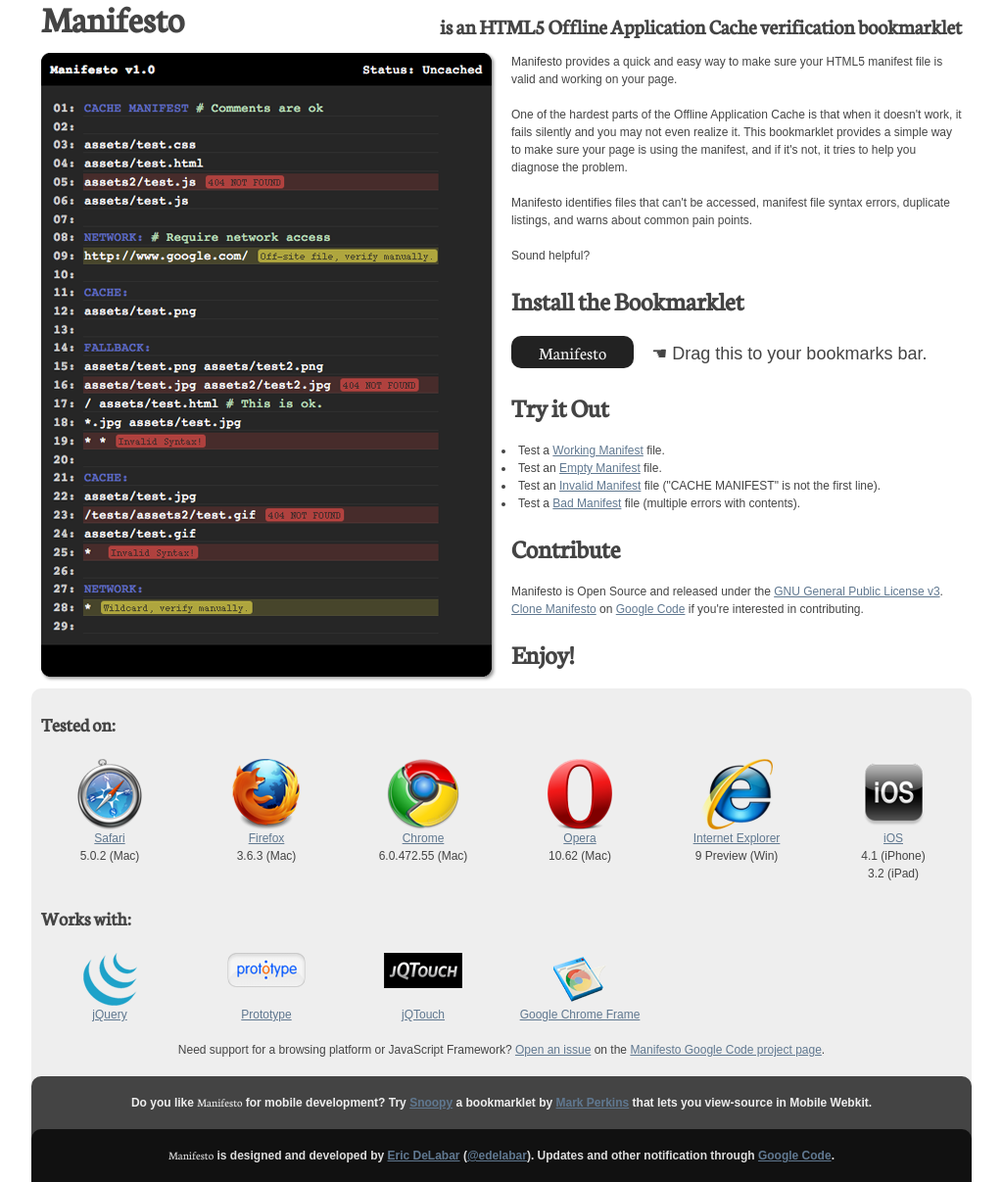
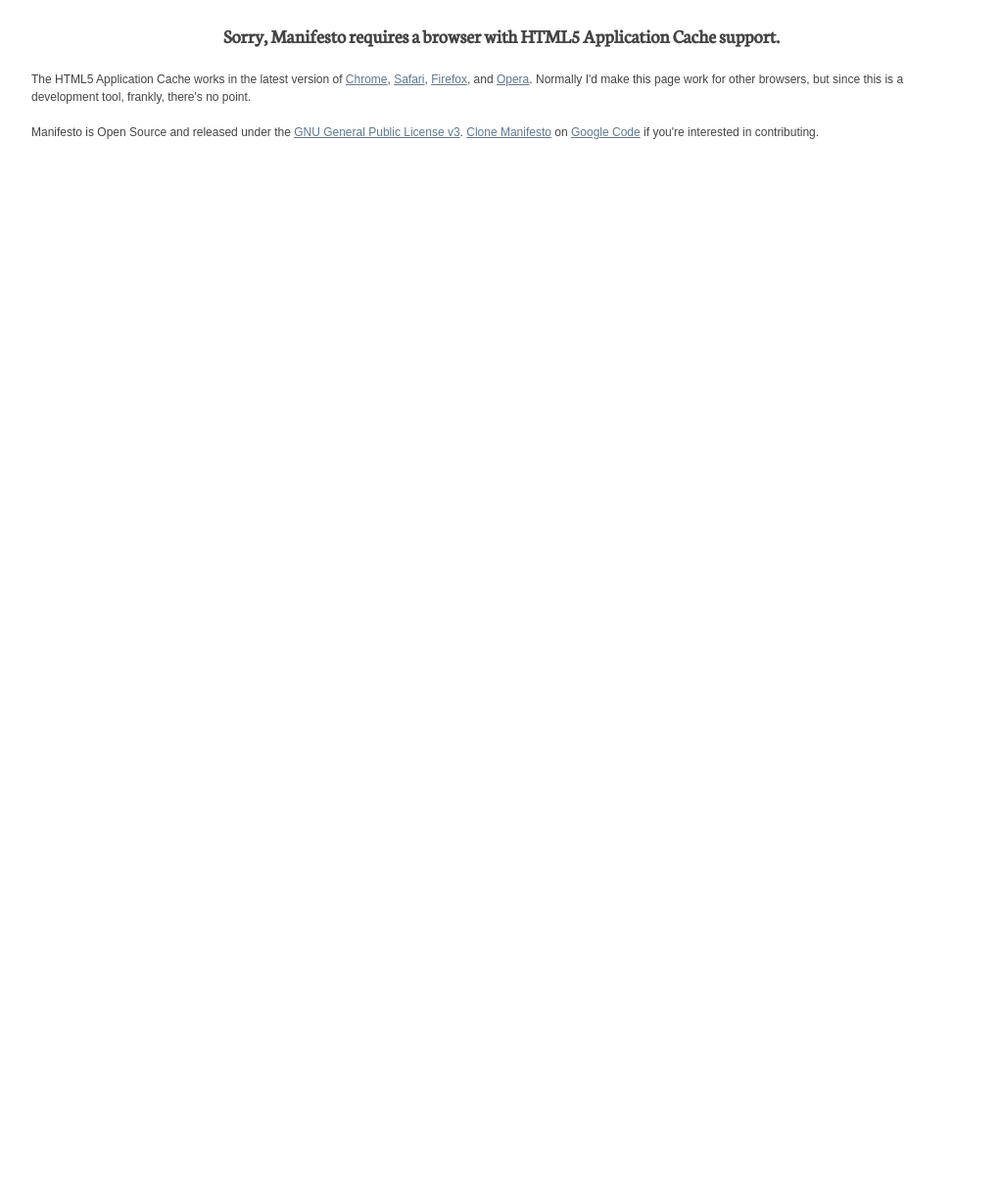
Before and after one commit to edelabar/manifesto, a PHP site: page / in a window 1280 px wide. Shown: the whole page at 98% size, without its empty margins (128-1151 px from the left). After the commit the page ends 142 px from the top, so only its background shows below. Run offline with PHP 8.4, Linux system fonts and the light colour scheme; some libraries are stand-ins or nearby versions; some web fonts are replaced.

Commit message:
Added feature check with modernizr, browsers without application cache no longer get the page.

```diff
--- a/css/style.css
+++ b/css/style.css
@@ -110,6 +110,32 @@
 
 body {
 	font-family: 'Cantarell', sans-serif;
+}
+
+#noSupport {
+	display: none;
+	width: 960px;
+	margin: 18px auto 0;
+}
+
+#noSupport h1 {
+	line-height: 36px;
+	font-size: 20px;
+	margin-bottom: 18px;
+	text-align: center;
+}
+
+#noSupport p {
+	line-height: 18px;
+	margin-bottom: 18px;
+}
+
+.no-applicationcache #noSupport {
+	display: block;
+}
+
+.no-applicationcache #container {
+	display: none;
 }
 
 #container {
--- a/index.html
+++ b/index.html
@@ -30,7 +30,6 @@
 	<!--[if (gt IE 9)|!(IE)]><!-->
 	<body>
 		<!--<![endif]-->
-
 		<div id="container">
 	    <header>
 				<h1>Manifesto</h1>
@@ -78,10 +77,10 @@
 				<aside>
 					<h4>Tested on:</h4>
 					<ul class="platforms">
-						<li><a href="http://www.apple.com/safari/download/"><img src="/images/logo-safari.png" alt="Safari Logo"/></a><a href="http://www.apple.com/safari/download/">Safari</a><span class="version">5.0.2 (Mac)</span></li>
-						<li><a href="http://www.mozilla.com/en-US/firefox/firefox.html"><img src="/images/logo-firefox.png" alt="Firefox Logo"/></a><a href="http://www.mozilla.com/en-US/firefox/firefox.html">Firefox</a><span class="version">3.6.3 (Mac)</span></li>
-						<li><a href="http://www.google.com/chrome/"><img src="/images/logo-chrome.png" alt="Chrome Logo"/></a><a href="http://www.google.com/chrome/">Chrome</a><span class="version">6.0.472.55 (Mac)</span></li>
-						<li><a href="http://www.opera.com/"><img src="/images/logo-opera.png" alt="Opera Logo"/></a><a href="http://www.opera.com/">Opera</a><span class="version">10.62 (Mac)</span></li>
+						<li><a href="http://www.apple.com/safari/download/"><img src="/images/logo-safari.png" alt="Safari Logo"/></a><a href="http://www.apple.com/safari/download/">Safari</a><span class="version">5.0.2 (Mac)</span><span class="version">5.0.2 (Win)</span></li>
+						<li><a href="http://www.mozilla.com/en-US/firefox/firefox.html"><img src="/images/logo-firefox.png" alt="Firefox Logo"/></a><a href="http://www.mozilla.com/en-US/firefox/firefox.html">Firefox</a><span class="version">3.6.3 (Mac)</span><span class="version">3.6.9 (Win)</span></li>
+						<li><a href="http://www.google.com/chrome/"><img src="/images/logo-chrome.png" alt="Chrome Logo"/></a><a href="http://www.google.com/chrome/">Chrome</a><span class="version">6.0.472.55 (Mac)</span><span class="version">6.0.472.59 (Win)</span></li>
+						<li><a href="http://www.opera.com/"><img src="/images/logo-opera.png" alt="Opera Logo"/></a><a href="http://www.opera.com/">Opera</a><span class="version">10.62 (Mac)</span><span class="version">10.62 (Win)</span></li>
 						<li><a href="http://ie.microsoft.com/testdrive/"><img src="/images/logo-ie.png" alt="Internet Explorer Logo"/></a><a href="http://ie.microsoft.com/testdrive/">Internet Explorer</a><span class="version">9 Preview (Win)</span></li>
 						<li><a href="http://www.apple.com/iphone/ios4/"><img src="/images/logo-ios.png" alt="iOS Logo"/></a><a href="http://www.apple.com/iphone/ios4/">iOS</a><span class="version">4.1 (iPhone)<br/>3.2 (iPad)</span></li>
 					</ul>
@@ -102,6 +101,13 @@
 			</footer>
   	</div> <!-- end of #container -->
 
+		<div id="noSupport">
+			<h1>Sorry, Manifesto requires a browser with HTML5 Application Cache support.</h1>
+			<p>The HTML5 Application Cache works in the latest version of <a href="http://www.google.com/chrome/">Chrome</a>, <a href="http://www.apple.com/safari/download/">Safari</a>, <a href="http://www.mozilla.com/en-US/firefox/firefox.html">Firefox</a>, and <a href="http://www.opera.com/">Opera</a>.  Normally I'd make this page work for other browsers, but since this is a development tool, frankly, there's no point.</p>
+			<p>Manifesto is Open Source and released under the <a href="http://www.gnu.org/licenses/gpl.html">GNU General Public License v3</a>.
+			<a href="https://code.google.com/p/manifesto/source/checkout">Clone Manifesto</a> on <a href="https://code.google.com/p/manifesto">Google Code</a> if you're interested in contributing.</p>
+		</div>
+
 	  <script src="http://ajax.googleapis.com/ajax/libs/jquery/1.4.2/jquery.min.js"></script>
 	  <script>!window.jQuery && document.write('<script src="js/jquery-1.4.2.min.js"><\/script>')</script>
 	  <script src="js/plugins.js?v=1"></script>
```
